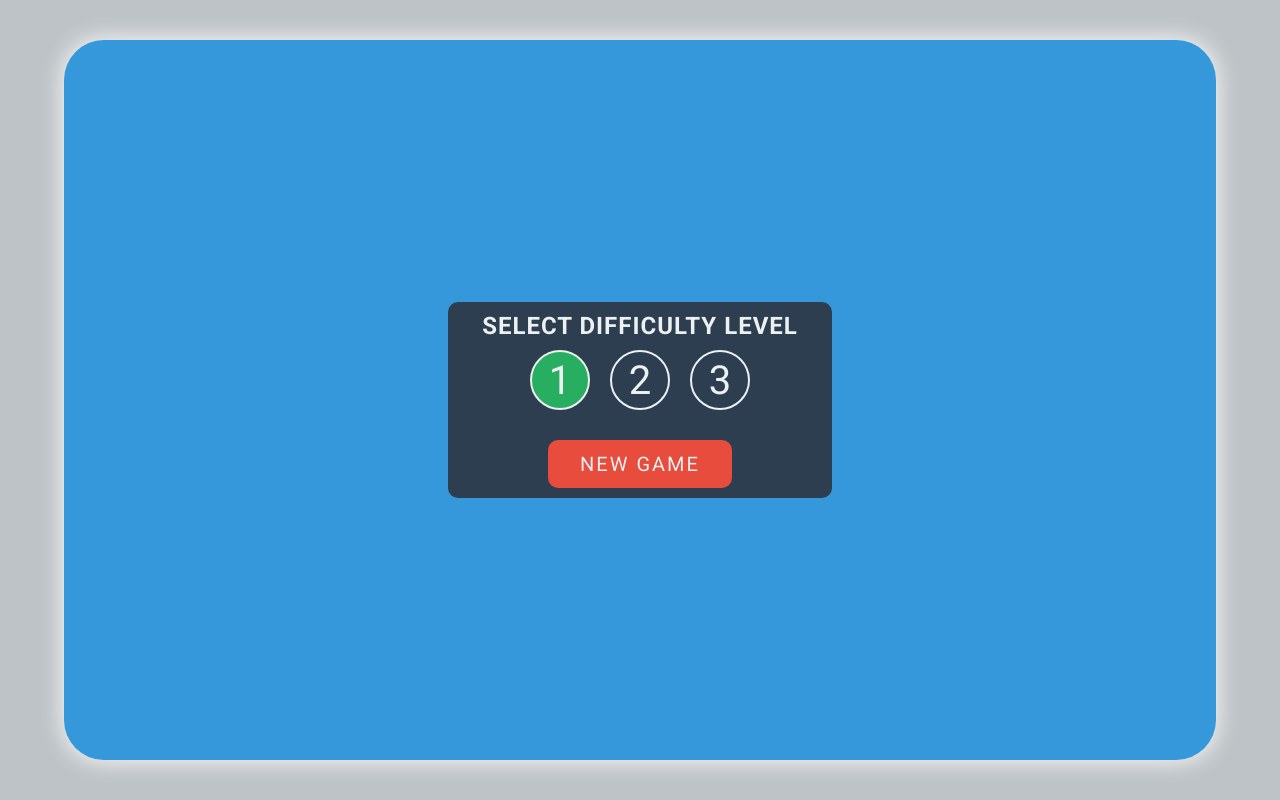
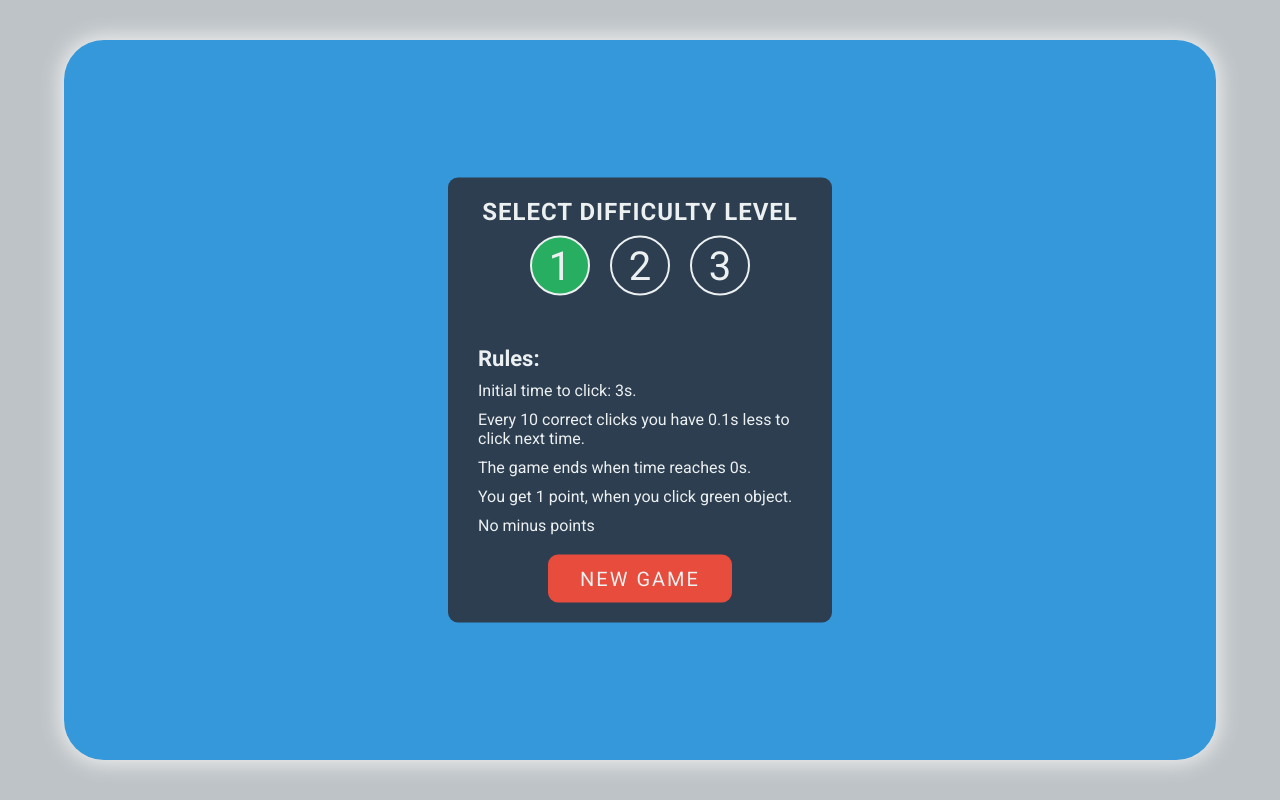
Before and after one commit to daankh/Fast-Click-Game, a React app: page / in a window 1280 px wide. Built offline with nearby package versions, Linux system fonts and the light colour scheme.

Commit message:
add rules section

```diff
--- a/src/js/Components/Area.js
+++ b/src/js/Components/Area.js
@@ -8,12 +8,37 @@ class Area extends Component {
         this.state = {
             game: false,
             difficultyLevel: 1,
+            timeToClick: 3000,
+            nextTimeMinus: 100,
+            points: 0,
+            minusPoints: 0,
+            minTime: 100,
         }
     }
 
     updateDificultyLevelHandler = (value) => {
         this.setState({
             difficultyLevel: value
+        }, () => {
+            if (this.state.difficultyLevel === 1) {
+                this.setState({
+                    timeToClick: 3000,
+                    nextTimeMinus: 100,
+                    minusPoints: 0,
+                })
+            } else if (this.state.difficultyLevel === 2) {
+                this.setState({
+                    timeToClick: 2500,
+                    nextTimeMinus: 150,
+                    minusPoints: 4,
+                })
+            } else if (this.state.difficultyLevel === 3) {
+                this.setState({
+                    timeToClick: 2000,
+                    nextTimeMinus: 200,
+                    minusPoints: 8,
+                })
+            }
         })
     }
 
@@ -37,7 +62,10 @@ class Area extends Component {
             <main className="area">
                 <Settings updateDificultyLevel={this.updateDificultyLevelHandler}
                     difficultyLevel={this.state.difficultyLevel}
-                    setStartGame={this.setStartGame} />
+                    setStartGame={this.setStartGame}
+                    timeToClick={this.state.timeToClick}
+                    nextTimeMinus={this.state.nextTimeMinus}
+                    minusPoints={this.state.minusPoints} />
             </main>
         )
     }
--- /dev/null
+++ b/src/js/Components/Rules.js
@@ -0,0 +1,49 @@
+import React, { Component, Fragment } from 'react';
+
+class Rules extends Component {
+    constructor(props) {
+        super(props)
+
+        this.state = {
+
+        }
+    }
+
+    render() {
+
+        let minusPoints = "No minus points"
+
+        if (this.props.minusPoints) {
+            minusPoints = `You lose ${this.props.minusPoints} when you click red object.`
+        }
+
+        return (
+            <div className="rules">
+                <div className="row">
+                    <h3 className="rules__heading">Rules:</h3>
+                </div>
+                <div className="row">
+                    <span>Initial time to click:</span> <span>{this.props.timeToClick / 1000}</span>s.
+                </div>
+                <div className="row">
+                    <span>Every 10 correct clicks you have {this.props.nextTimeMinus / 1000}s less to click next time.</span>
+                </div>
+                <div className="row">
+                    <span>The game ends when time reaches 0s.</span>
+                </div>
+                <div className="row">
+                    <span>You get 1 point, when you click green object.</span>
+                </div>
+                <div className="row">
+                    <span>
+                        {
+                            minusPoints
+                        }
+                    </span>
+                </div>
+            </div>
+        )
+    }
+}
+
+export default Rules
--- a/src/js/Components/Settings.js
+++ b/src/js/Components/Settings.js
@@ -1,4 +1,5 @@
 import React, { Component, Fragment } from 'react';
+import Rules from './Rules'
 
 class Settings extends Component {
     constructor(props) {
@@ -65,6 +66,11 @@ class Settings extends Component {
                 <div className="settings__chooseDifficultyLevel">
                     {radios}
                 </div>
+                <Rules difficultyLevel={this.state.difficultyLevel}
+                    timeToClick={this.props.timeToClick}
+                    nextTimeMinus={this.props.nextTimeMinus}
+                    minusPoints={this.props.minusPoints}
+                    difficultyLevel={this.state.difficultyLevel} />
                 <input type="submit"
                     className="btn btn--new-game"
                     value="New Game"
--- /dev/null
+++ b/src/sass/_rules.scss
@@ -0,0 +1,13 @@
+.rules {
+    padding: $padding-base;
+    font-size: 1.6rem;
+    align-self: flex-start;
+
+    .row {
+        margin: $margin-base 0;
+    }
+
+    &__heading {
+        font-size: 2.2rem;
+    }
+}
--- a/src/sass/_settings.scss
+++ b/src/sass/_settings.scss
@@ -2,7 +2,7 @@
     @include center(absolute);
     background-color: $color-bg-settings;
     border-radius: $border-radius-base;
-    padding: $padding-base;
+    padding: $padding-base*2;
     width: 30vw;
     font-size: 1.6rem;
 
--- a/src/sass/style.scss
+++ b/src/sass/style.scss
@@ -4,3 +4,4 @@
 @import './buttons';
 @import './area';
 @import './settings';
+@import './rules';
```
